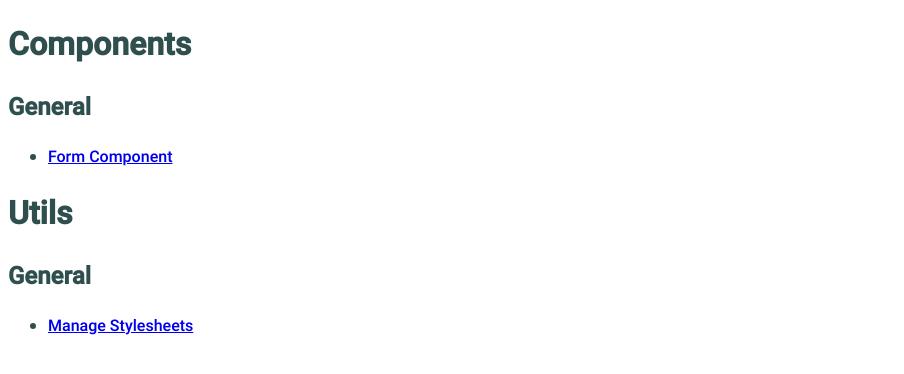
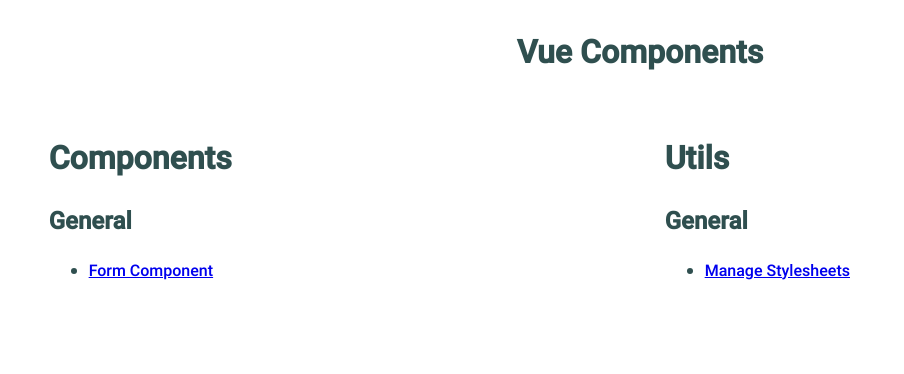
Before and after one commit to aclarke211/vue-tools, a Vue app: page / in a window 1280 px wide. Shown: the top 374 px of the page, without its empty margins (0-904 px from the left). Built offline with nearby package versions, Linux system fonts and the light colour scheme.

Commit message:
Update homepage.

```diff
--- a/src/views/Home.vue
+++ b/src/views/Home.vue
@@ -1,6 +1,7 @@
 <template>
   <div class="home">
-    <div class="component-list">
+    <h1 class="home__title">{{ homeTitle }}</h1>
+    <div class="category-list">
       <div class="category" v-for="(category, catKey) in categories" :key="catKey">
         <h1 class="category__title">{{ category.name }}</h1>
         <div class="subcategory" v-for="(subcategory, subKey) in category.subcategories"
@@ -30,6 +31,7 @@
   name: 'home',
   data: () => ({
     routes,
+    homeTitle: 'Vue Components',
     categories: [
       {
         name: 'Components',
@@ -61,3 +63,34 @@
   },
 };
 </script>
+
+<style lang="scss">
+.home {
+  display: flex;
+  flex-direction: column;
+  flex-wrap: wrap;
+
+  &__title {
+    align-self: center;
+  }
+
+  .category-list {
+    display: flex;
+    flex-wrap: wrap;
+    // border: 1px solid lightslategrey;
+    border-radius: .3rem;
+    padding: 0 1rem;
+    justify-content: space-around;
+  }
+
+  .category {
+    margin: 1rem;
+    flex: 0 0 100%;
+    box-sizing: border-box;
+
+    @media screen and (min-width: 767px) {
+      flex: 0 0 46%;
+    }
+  }
+}
+</style>
```
